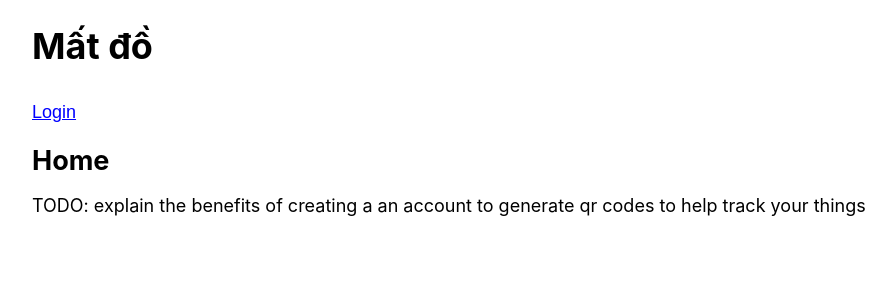
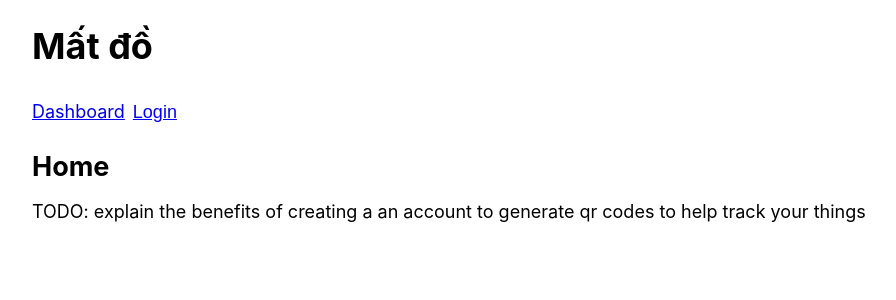
Before and after one commit to vanister/mat-do, a React (Create React App) app in the folder app/: page / in a window 1280 px wide. Shown: the top 300 px of the page, without its empty margins (96-992 px from the left). Built offline with nearby package versions, Linux system fonts and the light colour scheme; no server answers.

Commit message:
Added a NavMenu component

```diff
--- /dev/null
+++ b/app/src/components/nav/NavMenu.scss
@@ -0,0 +1,19 @@
+.nav-menu {
+  ul {
+    list-style-type: none;
+    padding: 0;
+
+    li {
+      display: inline-block;
+      padding: 0 0.25rem;
+
+      &:first-child {
+        padding-left: 0;
+      }
+
+      &:last-child {
+        padding-right: 0;
+      }
+    }
+  }
+}
--- /dev/null
+++ b/app/src/components/nav/NavMenu.tsx
@@ -0,0 +1,17 @@
+import React from 'react'
+
+import './NavMenu.scss';
+
+export type NavMenuProps = {
+  children: React.ReactElement[]
+}
+
+export default function NavMenu(props: NavMenuProps) {
+  return (
+    <nav className='nav-menu'>
+      <ul>
+        {props.children?.map((item, idx) => <li key={idx}>{item}</li>)}
+      </ul>
+    </nav>
+  )
+}
--- a/app/src/pages/Layout.tsx
+++ b/app/src/pages/Layout.tsx
@@ -1,6 +1,7 @@
 import React from 'react';
 import { NavLink, Outlet } from 'react-router-dom';
-import LinkButton from '../components/common/LinkButton';
+import LogoutButton from '../components/auth/LogoutButton';
+import NavMenu from '../components/nav/NavMenu';
 
 import './Layout.scss';
 
@@ -9,15 +10,15 @@ export default function Layout() {
     <div className="layout-content">
       <header>
         <h1>Mất đồ</h1>
-        <nav>
-          <NavLink to="/">Home</NavLink> |{' '}
-          <NavLink to="/create">Create</NavLink> |{' '}
-          <LinkButton>Logout</LinkButton>
-        </nav>
+        <NavMenu>
+          <NavLink to="/dashboard">Dashboard</NavLink>
+          <NavLink to="/create">Create</NavLink>
+          <LogoutButton />
+        </NavMenu>
       </header>
       <main className="main-content">
         <Outlet />
       </main>
-    </div>
+    </div >
   );
 }
--- a/app/src/pages/PublicLayout.scss
+++ b/app/src/pages/PublicLayout.scss
@@ -0,0 +1 @@
+@import './Layout.scss';
--- a/app/src/pages/PublicLayout.tsx
+++ b/app/src/pages/PublicLayout.tsx
@@ -1,17 +1,23 @@
 import React from 'react';
-import { Outlet } from 'react-router-dom';
+import { useAuth0 } from '@auth0/auth0-react';
+import { NavLink, Outlet } from 'react-router-dom';
 import LoginButton from '../components/auth/LoginButton';
+import LogoutButton from '../components/auth/LogoutButton';
+import NavMenu from '../components/nav/NavMenu';
 
 import './PublicLayout.scss';
 
 export default function PublicLayout() {
+  const { isAuthenticated, isLoading } = useAuth0();
+
   return (
     <div className="public-layout-content">
       <header>
         <h1>Mất đồ</h1>
-        <nav>
-          <LoginButton />
-        </nav>
+        <NavMenu>
+          <NavLink to={'/dashboard'}>Dashboard</NavLink>
+          {!isLoading && (isAuthenticated ? <LogoutButton /> : <LoginButton />)}
+        </NavMenu>
       </header>
       <main className="main-content">
         <Outlet />
```
